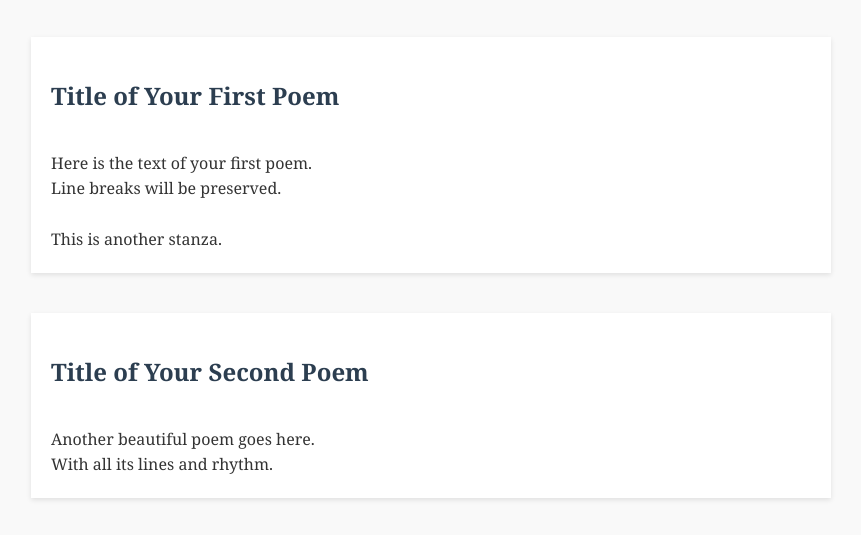
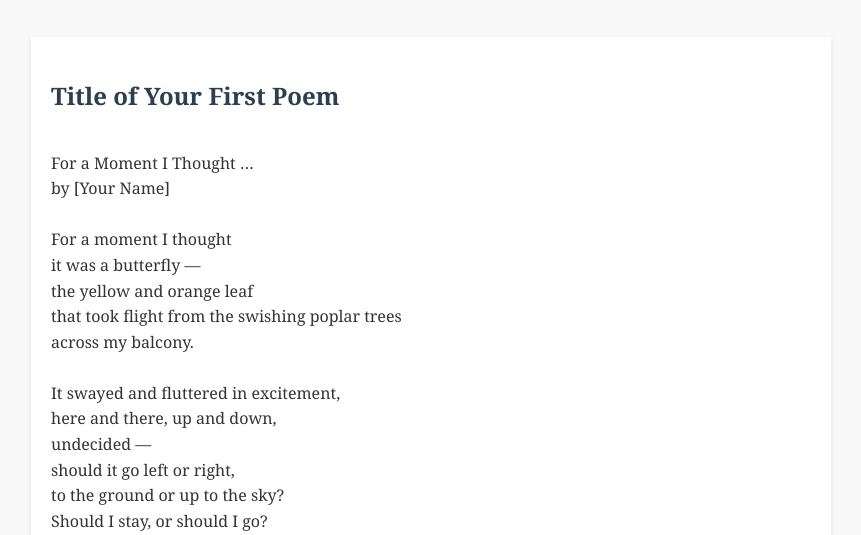
Before and after one commit to GTrialonis/GTrialonis.github.io, a plain HTML site: page index.html in a window 1280 px wide. Shown: the part 180-715 px from the top of the page, without its empty margins (209-1070 px from the left). Drawn offline with Linux system fonts and the light colour scheme.

Commit message:
First poem commit.

```diff
--- a/index.html
+++ b/index.html
@@ -56,10 +56,27 @@
         <div class="poem">
             <h2 class="poem-title">Title of Your First Poem</h2>
             <div class="poem-content">
-                Here is the text of your first poem.
-                Line breaks will be preserved.
+                For a Moment I Thought …
+by [Your Name]
 
-                This is another stanza.
+For a moment I thought
+it was a butterfly —
+the yellow and orange leaf
+that took flight from the swishing poplar trees
+across my balcony.
+
+It swayed and fluttered in excitement,
+here and there, up and down,
+undecided —
+should it go left or right,
+to the ground or up to the sky?
+Should I stay, or should I go?
+
+What to make of perceived options
+when you lose your wings to know
+that gravity always wins?
+And ultimately, to the ground —
+with or without wings.
             </div>
         </div>
 
```
